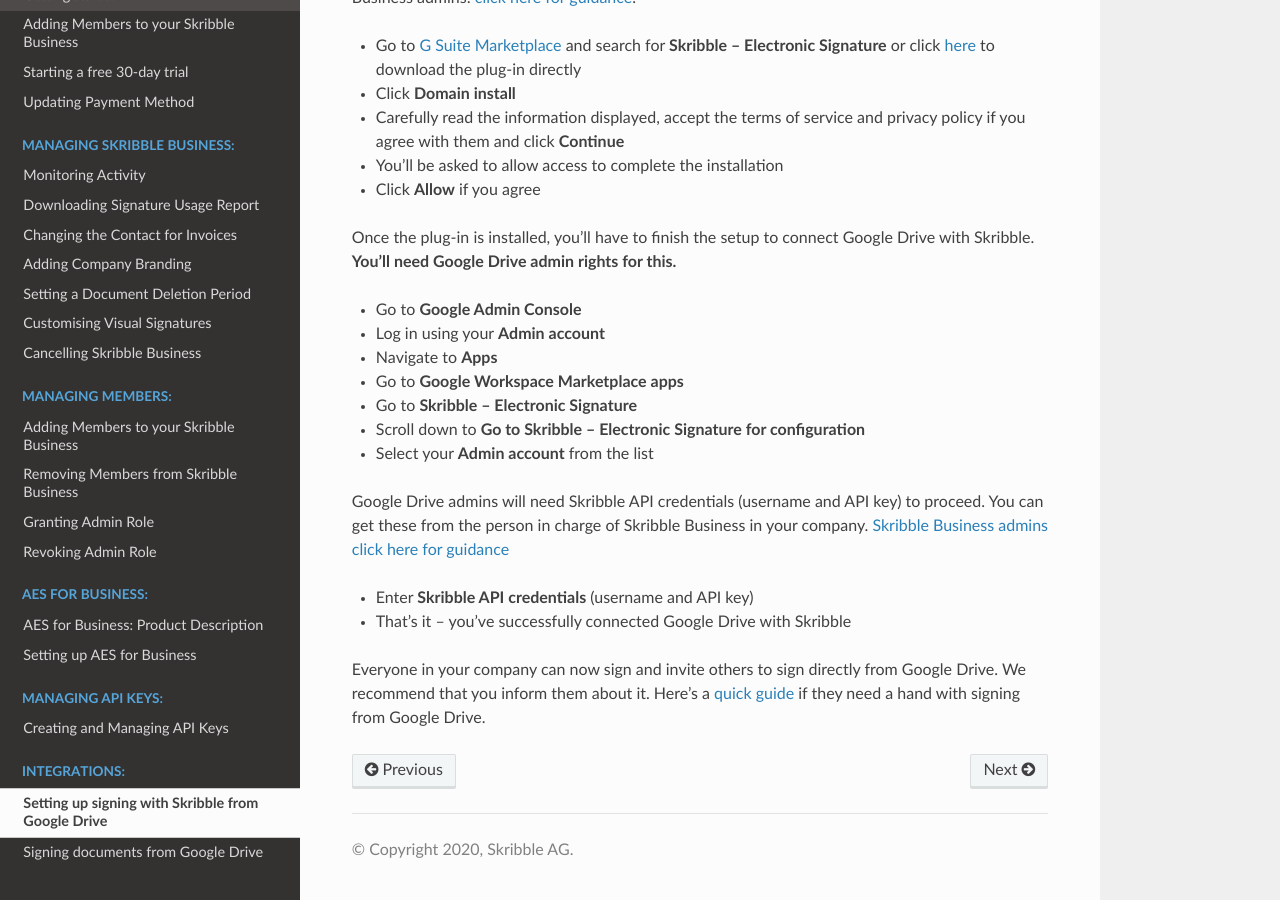
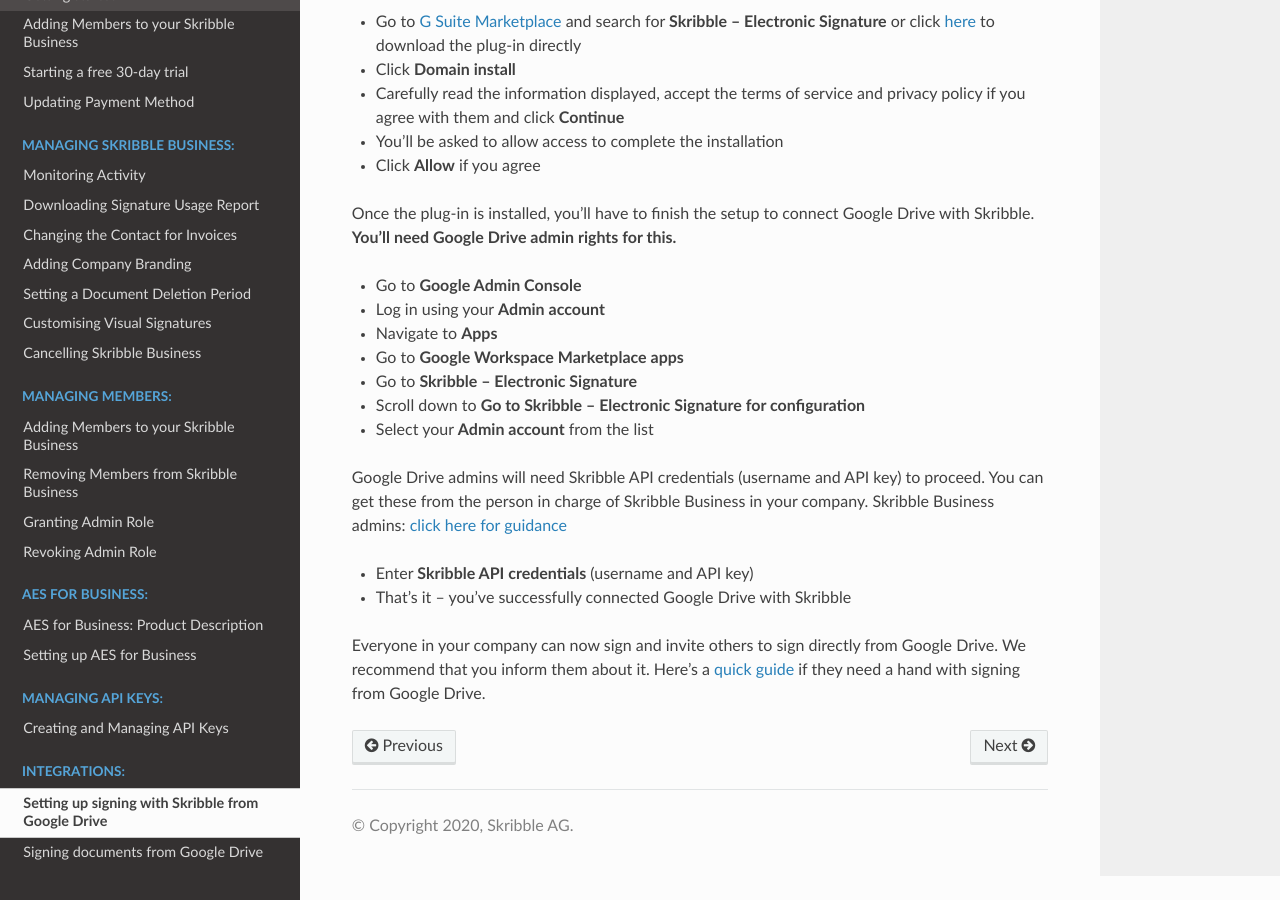
Before and after one commit to matthieu-bt/business-guide, a Sphinx documentation site: the page built from source/integrations/google.rst, in a window 1280 px wide and 900 px high, scrolled down 856 px. Built offline with Sphinx 7.4.7 and the Read the Docs theme 2.0.0, drawn with Linux system fonts in a browser that asks for light colours; some of the changed lines change nothing that is shown; some of the changed text lies outside the part shown.

Commit message:
Fixed target link issue

```diff
--- a/source/integrations/google.rst
+++ b/source/integrations/google.rst
@@ -8,6 +8,7 @@
 
 .. NOTE::
  If you haven't set up Skribble Business for your company yet, you can do so on my.skribble.com. `Here’s how it works`_
+
  .. _Here’s how it works: https://docs.skribble.com/business-admin/quickstart/upgrade.html
 
 To connect Google Drive with Skribble, you’ll need:
@@ -57,9 +58,9 @@
 
 - Select your **Admin account** from the list
 
-Google Drive admins will need Skribble API credentials (username and API key) to proceed. You can get these from the person in charge of Skribble Business in your company. `Skribble Business admins click here for guidance`_
+Google Drive admins will need Skribble API credentials (username and API key) to proceed. You can get these from the person in charge of Skribble Business in your company. Skribble Business admins: `click here for guidance`_
 
-  .. _Skribble Business admins click here for guidance: https://docs.skribble.com/business-admin/api/apicreate.html
+  .. _Click here for guidance: https://docs.skribble.com/business-admin/api/apicreate.html
 
 - Enter **Skribble API credentials** (username and API key)
 
```
